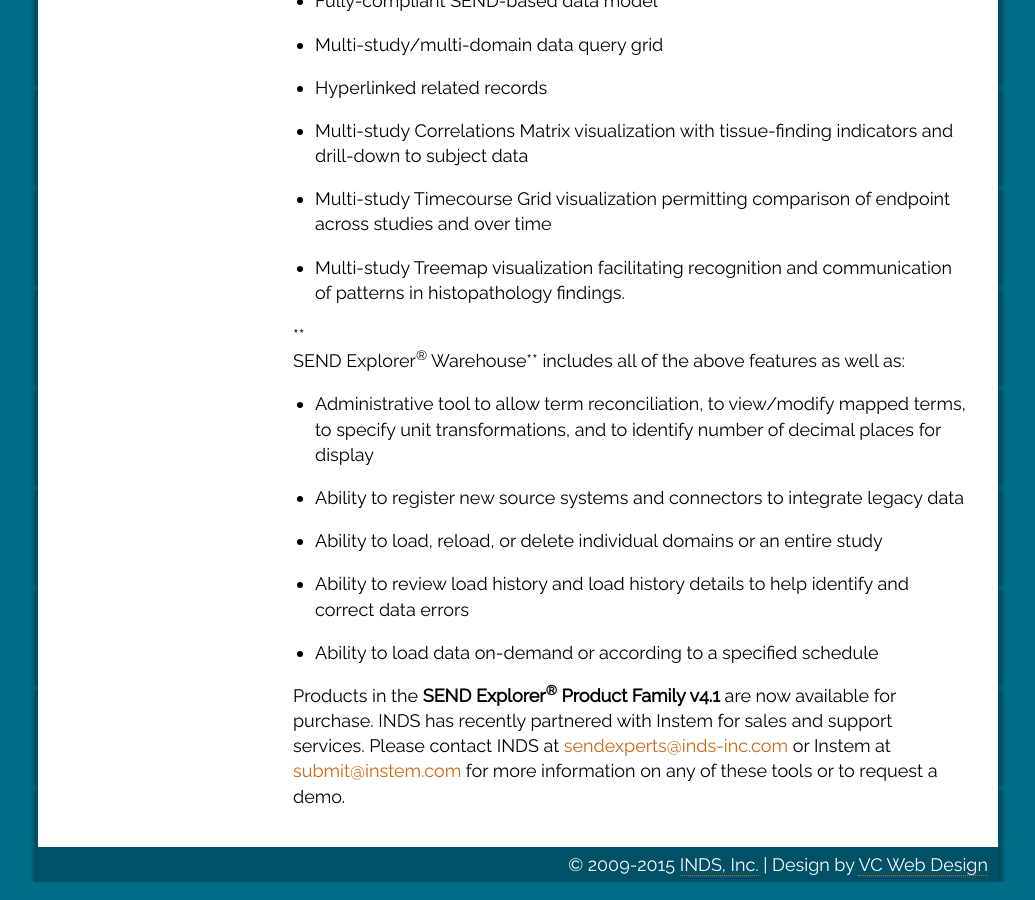
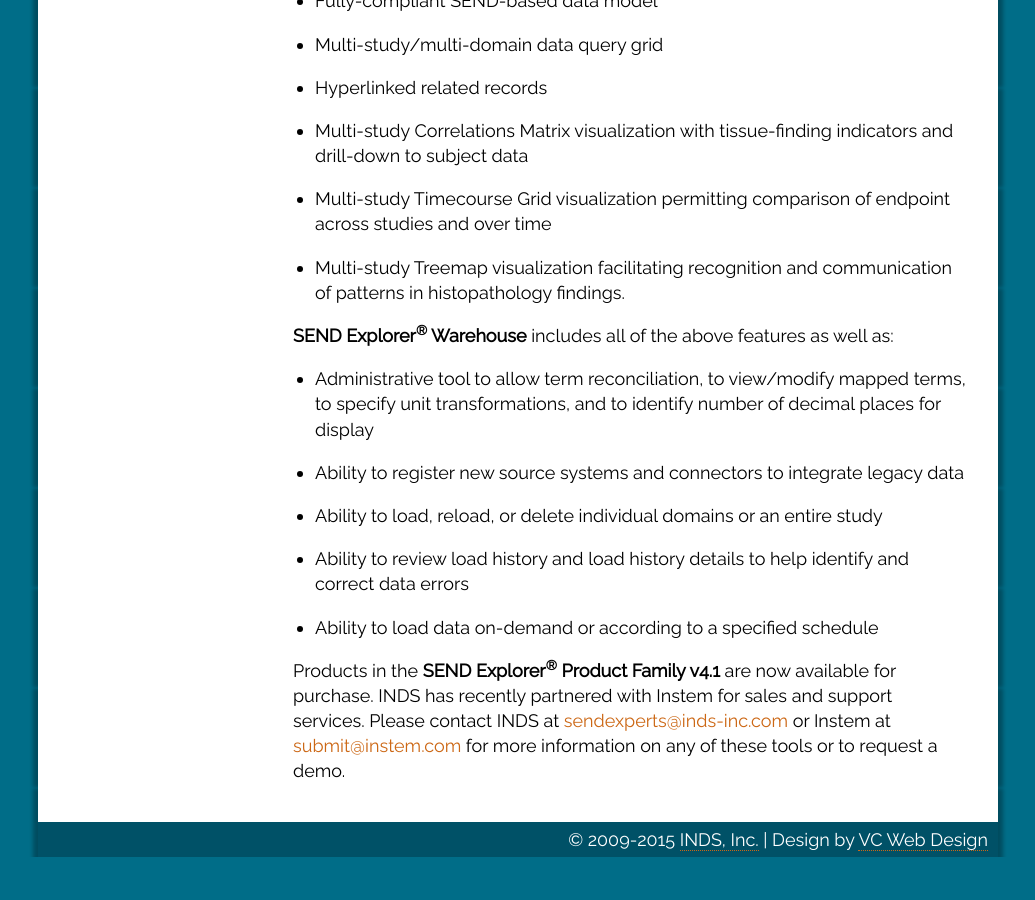
Before and after one commit to inds-inc/inds-inc.github.io, a Jekyll site: the page built from sendexplorer.md, in a window 1280 px wide and 900 px high, scrolled down 4520 px. Shown: the whole window, without its empty margins (122-1157 px from the left). Built offline with Jekyll 4.4.1, drawn with Linux system fonts in a browser that asks for light colours; comment, search, counter and statistics services are not loaded; after the commit the page ends 5395 px from its top, so only the background shows below that.

Commit message:
fix typo

```diff
--- a/sendexplorer.md
+++ b/sendexplorer.md
@@ -200,8 +200,7 @@
 -   Multi-study Treemap visualization facilitating recognition and
     communication of patterns in histopathology findings.
 
-\*\*
-SEND Explorer<sup>®</sup> Warehouse\*\* includes all of the above
+**SEND Explorer<sup>®</sup> Warehouse** includes all of the above
 features as well as:
 
 -   Administrative tool to allow term reconciliation, to view/modify
```
